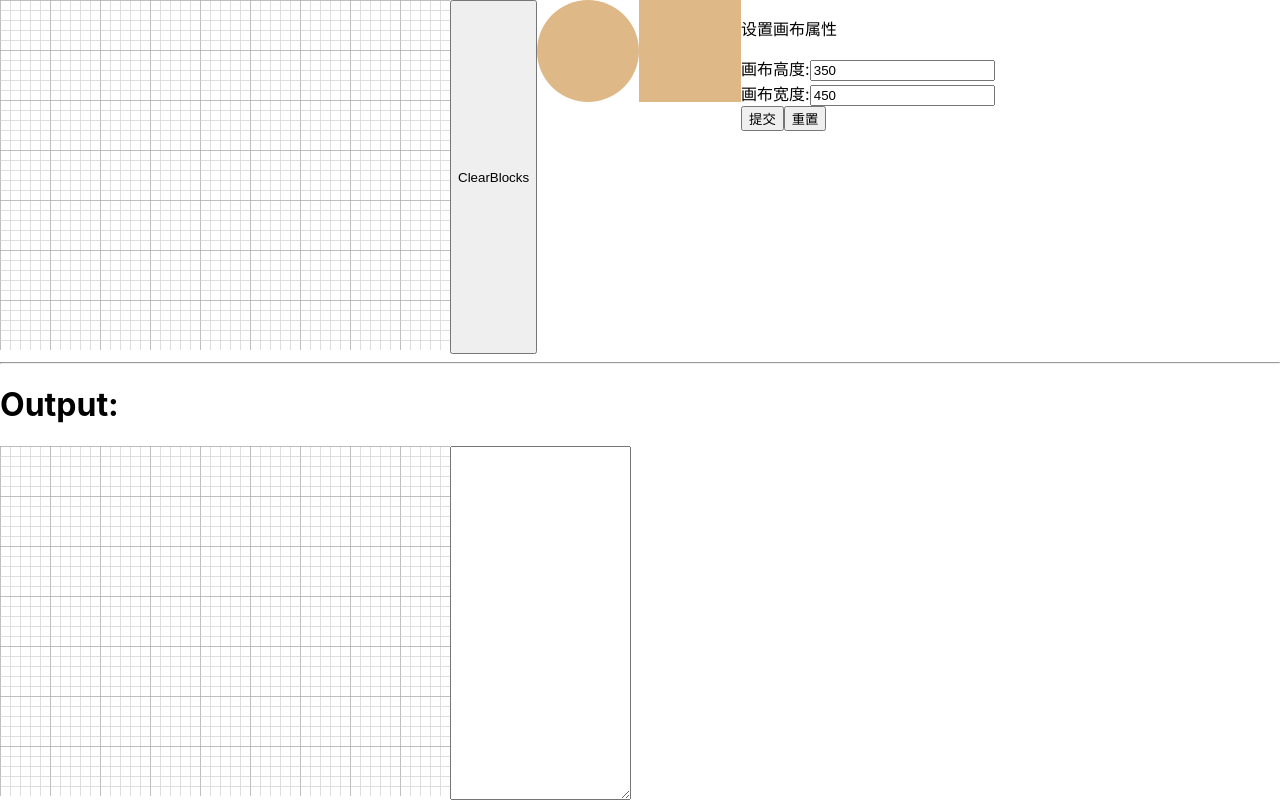
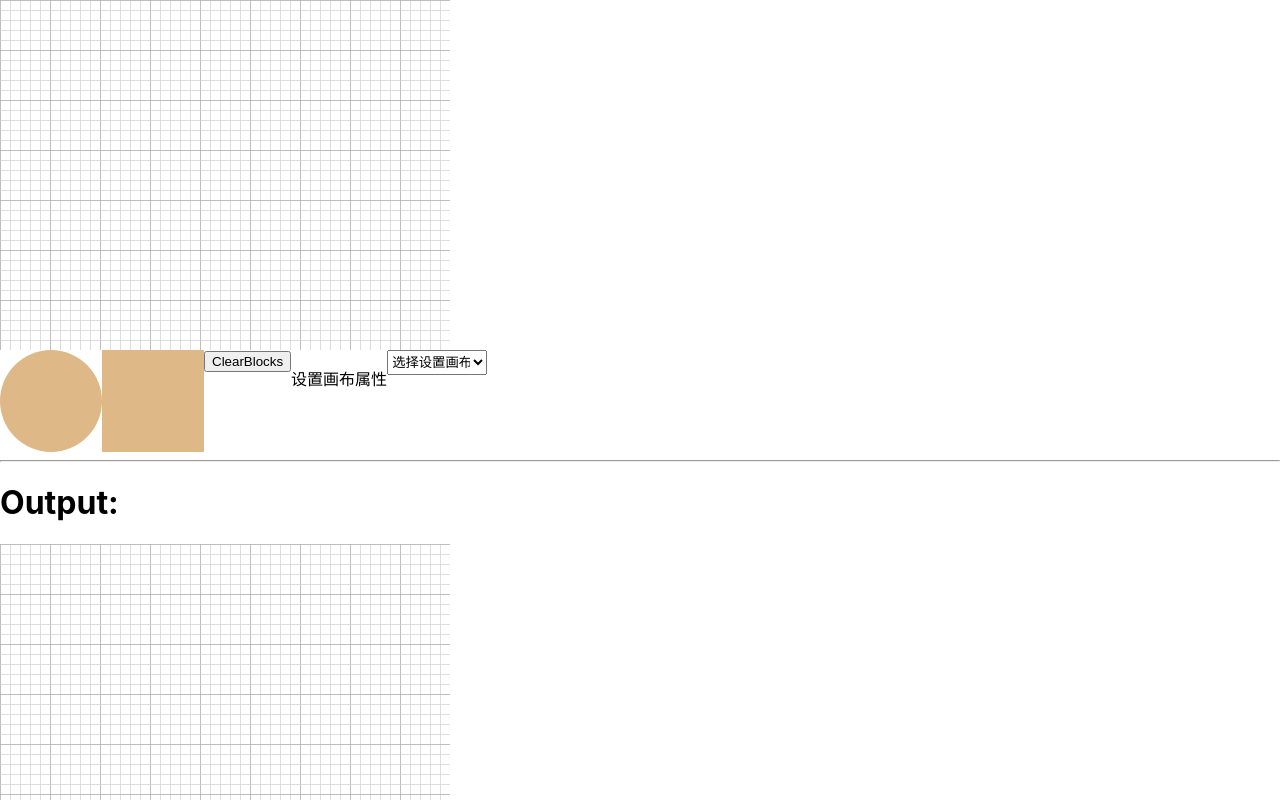
Before and after one commit to Mrooze-zeng/skeleton-screen-editor, a React (Create React App) app: page / in a window 1280 px wide. Shown: the top 800 px of the page. Built offline with nearby package versions, Linux system fonts and the light colour scheme.

Commit message:
support draw skeleton screen with image

```diff
--- a/src/App.js
+++ b/src/App.js
@@ -11,12 +11,10 @@ function App() {
   });
   return (
     <>
-      <div style={{ display: "flex" }}>
-        <Playground
-          onBlockChange={useCallback((block) => setBlocks(block), [])}
-          onCanvasChange={useCallback((attrs) => setCanvasAttr(attrs), [])}
-        ></Playground>
-      </div>
+      <Playground
+        onBlockChange={useCallback((block) => setBlocks(block), [])}
+        onCanvasChange={useCallback((attrs) => setCanvasAttr(attrs), [])}
+      ></Playground>
 
       <hr />
       <h1>Output:</h1>
--- a/src/components/Canvas.js
+++ b/src/components/Canvas.js
@@ -1,20 +1,22 @@
 import { useEffect, useRef } from "react";
-import { drawGrid } from "../utils";
+import { drawGrid, drawImage } from "../utils";
 
 const Canvas = function ({
   children,
   width = 450,
   height = 350,
+  image = null,
   onDrop = function () {},
   onDragOver = function () {},
   onMouseDown = function () {},
 }) {
   const canvasRef = useRef();
   useEffect(() => {
+    drawImage(canvasRef.current, image);
     drawGrid(canvasRef.current);
   });
   return (
-    <div className="playground-canvas">
+    <div className="playground-canvas" style={{ width: width, height: height }}>
       <canvas
         width={width}
         height={height}
--- a/src/components/Playground.js
+++ b/src/components/Playground.js
@@ -104,8 +104,11 @@ const Playground = function ({
           }, [])}
         />
       </Canvas>
+      <div style={{ display: "flex" }}>
+        <BlockLists />
+        <div>
           <button onClick={() => setBlocks([])}>ClearBlocks</button>
-      <BlockLists />
+        </div>
 
         <Settings
           currentBlock={currentBlock}
@@ -114,8 +117,12 @@ const Playground = function ({
           onCurrentBlockChange={useCallback((block) => {
             setCurrentBlock(block);
           }, [])}
-        onUpdateCanvas={useCallback((attrs) => setCanvasAttr(attrs), [])}
+          onUpdateCanvas={useCallback((attrs) => {
+            setCanvasAttr(attrs);
+            console.log(attrs);
+          }, [])}
         />
+      </div>
     </>
   );
 };
--- a/src/components/RenderResult.js
+++ b/src/components/RenderResult.js
@@ -50,12 +50,18 @@ const RenderResult = function ({ blocks = [], width = 450, height = 350 }) {
   const [styles, code] = generateStyles(blocks, width, height);
   console.log(code);
   return (
-    <div style={{ display: "flex" }}>
-      <Canvas>
+    <>
+      <Canvas width={width} height={height}>
         <div className="result-render" style={styles}></div>
       </Canvas>
-      <textarea value={code} rows={10} cols={20} readOnly></textarea>
-    </div>
+      <textarea
+        value={code}
+        rows={10}
+        cols={20}
+        readOnly
+        style={{ width: "100%" }}
+      ></textarea>
+    </>
   );
 };
 
--- a/src/components/Settings.js
+++ b/src/components/Settings.js
@@ -1,3 +1,4 @@
+import { useState } from "react";
 import Form from "../Form";
 
 const RenderInput = function ({ type = "square" }) {
@@ -48,7 +49,43 @@ const RenderInput = function ({ type = "square" }) {
   return <Inputs {...arguments} />;
 };
 
-const CanvasSettings = function ({
+const SetCanvasAccordingToImage = function ({
+  height = 350,
+  width = 450,
+  onUpdateCanvas = function () {},
+}) {
+  const _handleSubmit = function (event) {
+    const reader = new FileReader();
+    const image = new Image();
+
+    image.onload = function () {
+      const data = {
+        width: image.width,
+        height: image.height,
+        image: image,
+      };
+      onUpdateCanvas(data);
+    };
+    reader.onload = function () {
+      image.src = this.result;
+    };
+    reader.readAsDataURL(event.data.file);
+  };
+  return (
+    <Form onSubmit={_handleSubmit}>
+      <div>
+        <label htmlFor="image">上传图片:</label>
+        <input type="file" accept="image/*" name="file" />
+      </div>
+      <div>
+        <button type="submit">提交</button>
+        <button type="reset">重置</button>
+      </div>
+    </Form>
+  );
+};
+
+const SetCanvasAccordingToWidthHeight = function ({
   height = 350,
   width = 450,
   onUpdateCanvas = function () {},
@@ -58,7 +95,6 @@ const CanvasSettings = function ({
   };
   return (
     <Form onSubmit={_handleSubmit}>
-      <p>设置画布属性</p>
       <div>
         <label htmlFor="">画布高度:</label>
         <input
@@ -84,6 +120,41 @@ const CanvasSettings = function ({
         <button type="reset">重置</button>
       </div>
     </Form>
+  );
+};
+
+const CanvasSettings = function (props = {}) {
+  const [type, setType] = useState("");
+  const _handleSelect = function (event) {
+    setType(event.target.value);
+  };
+  const SettingForm = function (props = {}) {
+    const typeMap = new Map([
+      ["image", (props) => <SetCanvasAccordingToImage {...props} />],
+      ["wh", (props) => <SetCanvasAccordingToWidthHeight {...props} />],
+    ]);
+    const MForm = typeMap.get(props.type);
+    if (!MForm) {
+      return "";
+    }
+    return <MForm {...props} />;
+  };
+  return (
+    <>
+      <p>设置画布属性</p>
+      <select
+        name="type"
+        id="type"
+        onChange={_handleSelect}
+        placeholder="选择设置画布的方式"
+        style={{ width: 100, height: 25 }}
+      >
+        <option value="">选择设置画布的方式</option>
+        <option value="image">图片</option>
+        <option value="wh">宽高</option>
+      </select>
+      <SettingForm type={type} {...props} />
+    </>
   );
 };
 
--- a/src/utils/index.js
+++ b/src/utils/index.js
@@ -33,4 +33,13 @@ const drawGrid = function (
   }
 };
 
-export { drawGrid };
+const drawImage = function (canvas, image) {
+  if (!image) {
+    return;
+  }
+  const ctx = canvas.getContext("2d");
+  console.log(image);
+  ctx.drawImage(image, 0, 0);
+};
+
+export { drawGrid, drawImage };
```
Lines whose indentation alone changed are shown as unchanged.
